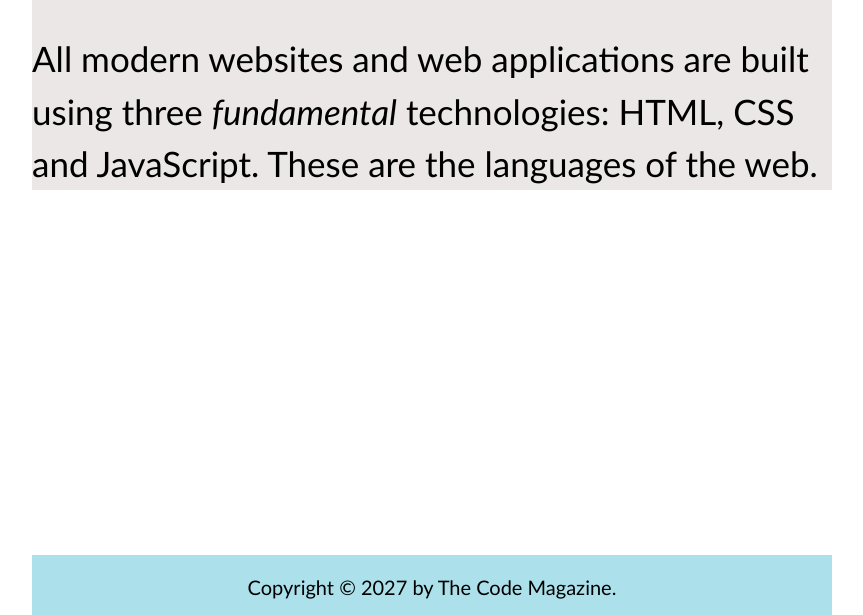
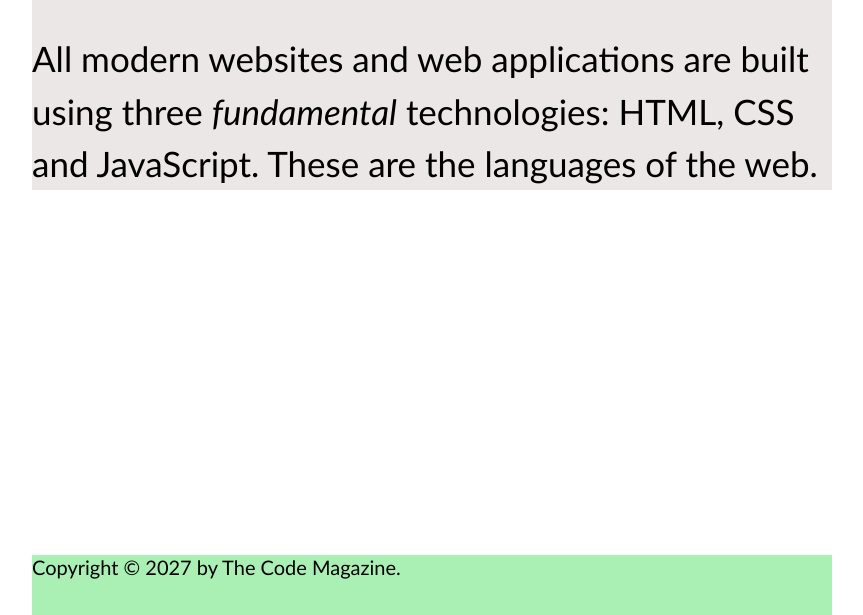
Before and after one commit to gitcomma/test_run, a plain HTML site: page index.html in a window 1280 px wide. Shown: the part 185-800 px from the top of the page, without its empty margins (208-1071 px from the left). Drawn offline with Linux system fonts and the light colour scheme.

Commit message:
English File - Change 4

```diff
--- a/index.html
+++ b/index.html
@@ -40,10 +40,10 @@
           bottom: 0%;
           height: 60px;
           width: 800px;
-          background-color: #ace1eb;
+          background-color: #aaf0b5;
         "
       >
-        <p
+        <pgit
           id="copyright"
           style="
             font-size: 20px;
```
